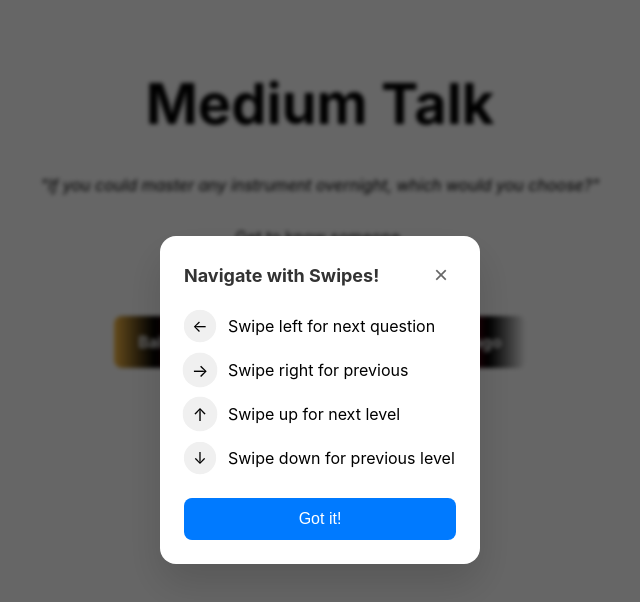
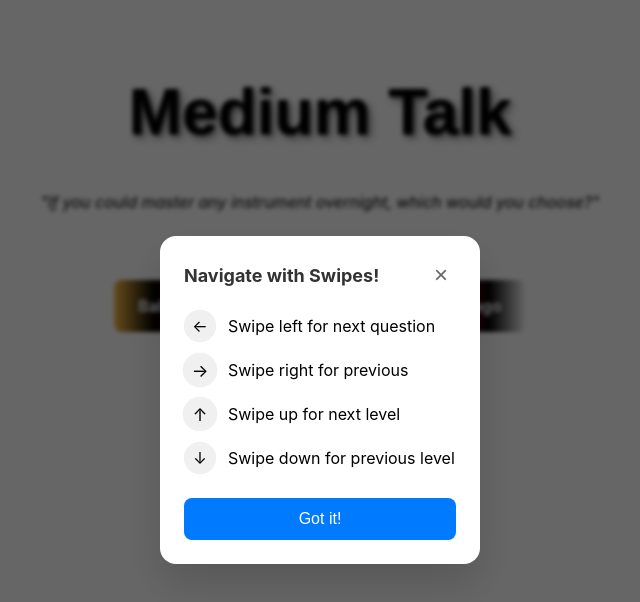
Before and after one commit to nrrb/mediumtalk, a Vue app: page / in a window 1280 px wide. Shown: the top 602 px of the page, without its empty margins (320-960 px from the left). Built offline with nearby package versions, Linux system fonts and the light colour scheme; a web font is replaced by a local one.

Commit message:
Add text-shadow to make text more readable.

```diff
--- a/src/components/QuestionDisplay.vue
+++ b/src/components/QuestionDisplay.vue
@@ -24,6 +24,8 @@ defineProps({
   text-align: center;
   padding: 2rem;
   transition: transform 0.3s ease-in-out;
+  text-shadow: 1px 1px 2px rgba(0,0,0,0.7), 3px 3px 6px rgba(0,0,0,0.4),
+  5px 5px 10px rgba(0,0,0,0.2);
 }
 p {
     font-family: 'Kaph', sans-serif;
--- a/src/views/HomeView.vue
+++ b/src/views/HomeView.vue
@@ -50,7 +50,6 @@ onMounted(() => {
       <p>Get to know someone.</p>
     </div>
     <div class="instance-list">
-      <h2>Themes</h2>
       <ul class="instance-list">
         <li v-for="instance in instances" :key="instance.path">
           <router-link :to="instance.path" class="instance-link" :style="getInstanceStyle(instance)">{{ instance.name }}</router-link>
@@ -79,6 +78,12 @@ onMounted(() => {
 </template>
 
 <style scoped>
+h1 {
+    font-family: 'Kaph', sans-serif;
+    font-size: 4rem;
+    text-shadow: 1px 1px 2px rgba(0,0,0,0.7), 3px 3px 6px rgba(0,0,0,0.4),
+    5px 5px 10px rgba(0,0,0,0.2);
+}
 .home-view {
   padding: 2rem;
   text-align: center;
@@ -115,8 +120,10 @@ onMounted(() => {
 }
 .instance-list {
     text-align: center;
+
 }
 .instance-list ul {
+  padding-top: 2rem;
   list-style: none;
   padding: 0;
   display: flex;
```
